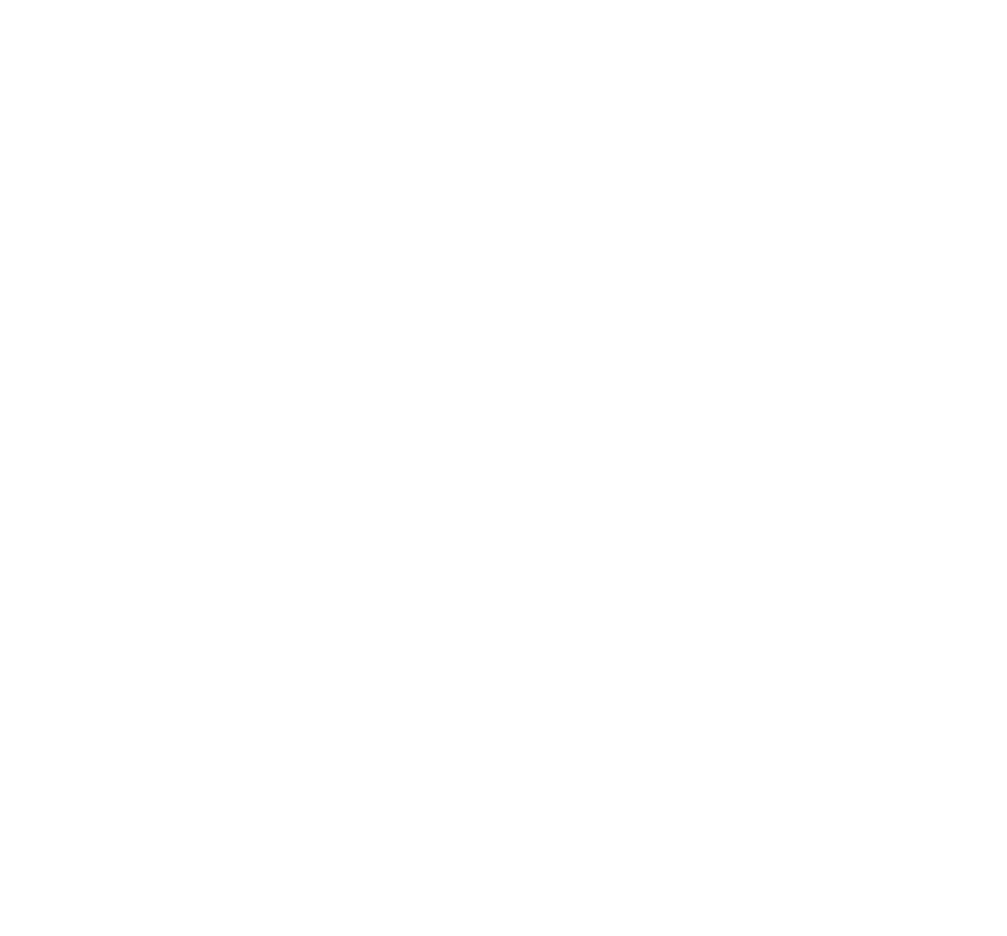
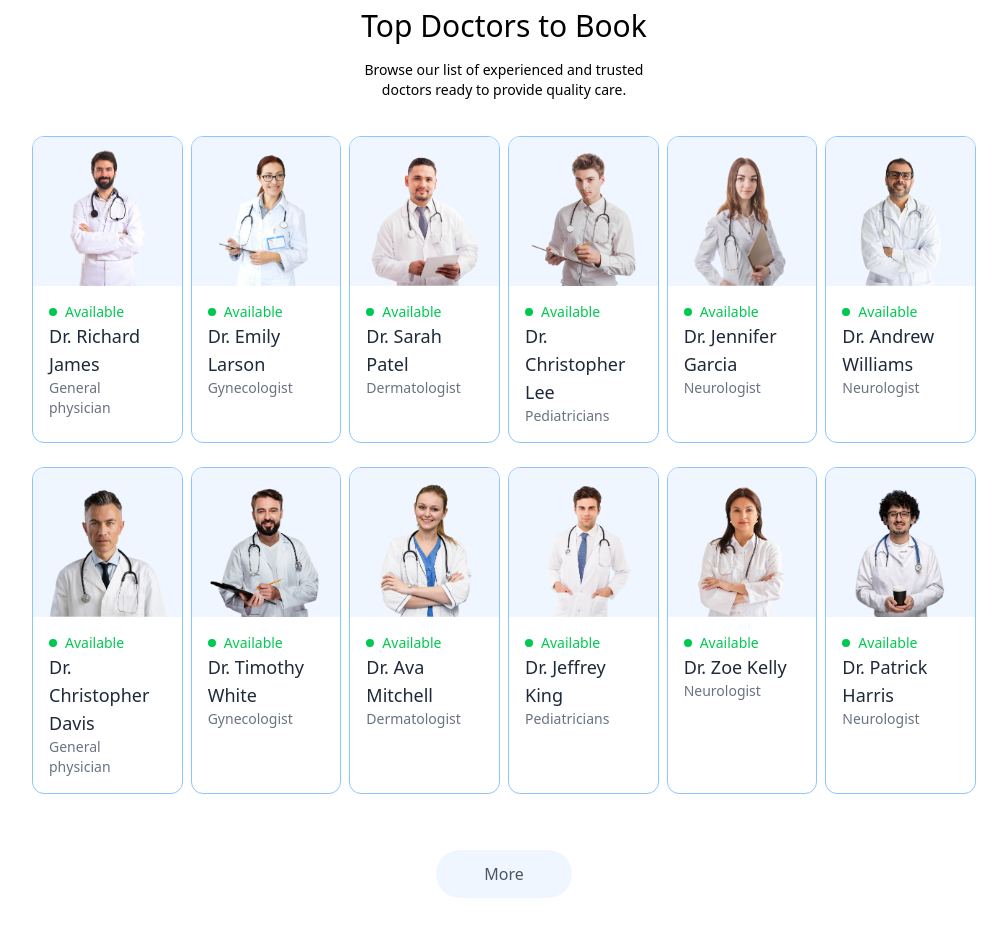
Before and after one commit to priyansudash1999/Aarogyasetu, a React (Vite) app in the folder frontend/: page / in a window 1280 px wide. Shown: the part 1160-2096 px from the top of the page, without its empty margins (136-1143 px from the left). Before the commit the page ends 1104 px from the top, so only its background shows below. Built offline with nearby package versions, Linux system fonts and the light colour scheme.

Commit message:
refactor(doctor): replace direct asset imports with useContext and implement button functionality

```diff
--- a/frontend/index.html
+++ b/frontend/index.html
@@ -1,5 +1,5 @@
 <!doctype html>
-<html lang="en">
+<html lang="en" class="scroll-smooth">
   <head>
     <meta charset="UTF-8" />
     <link rel="icon" type="image/svg+xml" href="./src/assets/stethoscope.png" />
--- /dev/null
+++ b/frontend/src/components/TopDoctors.jsx
@@ -0,0 +1,36 @@
+import React, { useContext } from 'react'
+import { useNavigate } from 'react-router-dom'
+import { AppContext } from '../context/AppContext'
+
+const TopDoctors = () => {
+
+  const navigate = useNavigate()
+  const {doctors} = useContext(AppContext)
+
+  return (
+    <div className='flex flex-col items-center gap-4 my-16 text-black md:mx-10'>
+      <h1 className='text-3xl font-medium'>Top Doctors to Book</h1>
+      <p className='sm:w-1/3 text-center text-sm'>Browse our list of experienced and trusted doctors ready to provide quality care.</p>
+      <div className='w-full grid grid-cols-2 md:grid-cols-3 lg:grid-cols-6 pt-5 gap-y-6 px-3 sm:px-0 gap-2'>
+        {
+          doctors.slice(0,12).map((doctor, ind) => (
+            <div onClick={() => navigate(`/appointment/${doctor._id}`)} key={ind} className='border border-blue-300 rounded-xl overflow-hidden cursor-pointer hover:translate-y-2.5 transition-all duration-500'>
+              <img src={doctor.image} alt="" className='bg-blue-50'/>
+              <div className='p-4'>
+                <div className='flex items-center gap-2 text-sm text-center text-green-500'>
+                  <p className='w-2 h-2 bg-green-500 rounded-full'></p>
+                  <p>Available</p>
+                </div>
+                <p className='text-gray-800 text-lg font-medium'>{doctor.name}</p>
+                <p className='text-gray-500 text-sm'>{doctor.speciality}</p>
+              </div>
+            </div>
+          ))
+        }
+      </div>
+      <button onClick={() => {navigate("/doctors"); scrollTo(0,0)}} className='px-12 py-3 mt-10 cursor-pointer bg-blue-50 text-gray-600 rounded-full'>More</button>
+    </div>
+  )
+}
+
+export default TopDoctors
--- a/frontend/src/components/index.js
+++ b/frontend/src/components/index.js
@@ -1,6 +1,7 @@
 import Navbar from "./Navbar";
 import Header from "./Header";
 import Speciality from "./Speciality";
+import TopDoctors from "./TopDoctors";
 
 
-export {Navbar, Header, Speciality}
+export {Navbar, Header, Speciality, TopDoctors}
--- /dev/null
+++ b/frontend/src/context/AppContext.jsx
@@ -0,0 +1,21 @@
+import React from 'react'
+import { doctors } from '../assets/assets'
+import { createContext } from 'react'
+
+export const AppContext = createContext()
+
+const AppContextProvider = (props) => {
+  const value = {
+    doctors
+  }
+
+  return (
+    <AppContext.Provider value={value}>
+      {
+        props.children
+      }
+    </AppContext.Provider>
+  )
+}
+
+export default AppContextProvider
--- a/frontend/src/main.jsx
+++ b/frontend/src/main.jsx
@@ -1,12 +1,15 @@
 import { StrictMode } from 'react'
 import { createRoot } from 'react-dom/client'
 import {BrowserRouter} from "react-router-dom"
+import AppContextProvider from './context/AppContext.jsx'
 import './index.css'
 import App from './App.jsx'
 
 
 createRoot(document.getElementById('root')).render(
   <BrowserRouter>
-    <App />
+    <AppContextProvider>
+      <App />
+    </AppContextProvider>
   </BrowserRouter>
 )
--- a/frontend/src/pages/Home.jsx
+++ b/frontend/src/pages/Home.jsx
@@ -1,11 +1,12 @@
 import React from 'react'
-import { Header, Speciality } from '../components'
+import { Header, Speciality, TopDoctors } from '../components'
 
 const Home = () => {
   return (
     <div>
       <Header />
       <Speciality />
+      <TopDoctors />
     </div>
   )
 }
```
